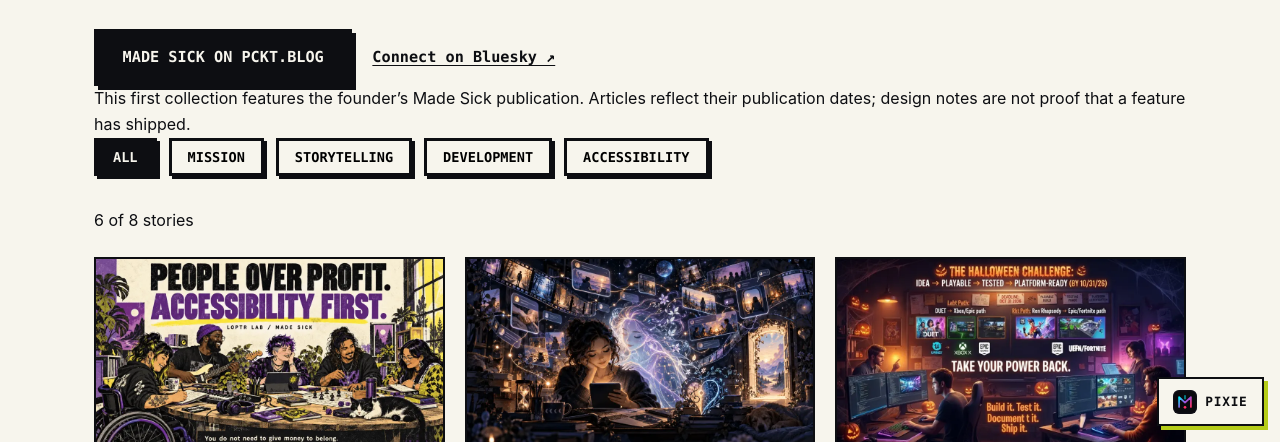
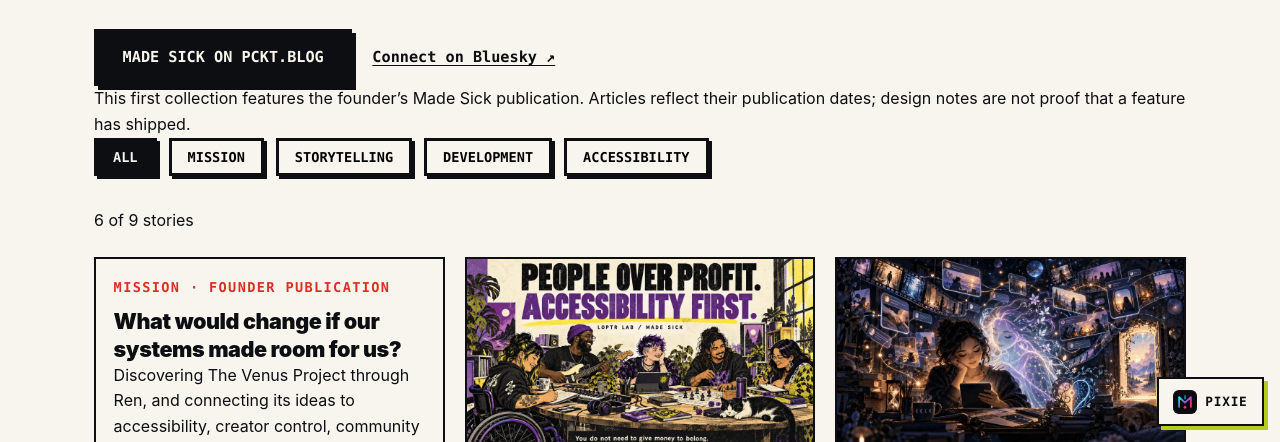
Before and after one commit to ibloud/made-sick, a plain HTML site: page stories.html in a window 1280 px wide. Shown: the part 358-800 px from the top of the page. Drawn offline with Linux system fonts and the light colour scheme.

Commit message:
Add published systems reflection to the story collection

```diff
--- a/stories.html
+++ b/stories.html
@@ -87,8 +87,9 @@
 <button class="filter" type="button" data-topic-filter="Development" aria-pressed="false">Development</button>
 <button class="filter" type="button" data-topic-filter="Accessibility" aria-pressed="false">Accessibility</button>
 </div>
-<p id="story-count" role="status" aria-live="polite">8 stories</p>
+<p id="story-count" role="status" aria-live="polite">9 stories</p>
 <div class="story-grid" id="story-list">
+<article class="story-card" data-topic="Mission"><div class="story-copy"><p class="eyebrow">Mission · Founder publication</p><h2>What would change if our systems made room for us?</h2><p>Discovering The Venus Project through Ren, and connecting its ideas to accessibility, creator control, community and responsible uses of AI.</p><p class="story-meta">Made-Sick / Loptr Lab · <time datetime="2026-10-07">October 7, 2026</time></p><a href="https://pckt.blog/b/made-sick/what-would-change-if-our-systems-made-room-for-us-v7sky0t" aria-label="Read on pckt.blog: What would change if our systems made room for us?">Read on pckt.blog ↗</a></div></article>
 <article class="story-card" data-topic="Mission">
 <img src="assets/stories/cover-1.webp" alt="" width="640" height="360" loading="lazy">
 <div class="story-copy">
```
